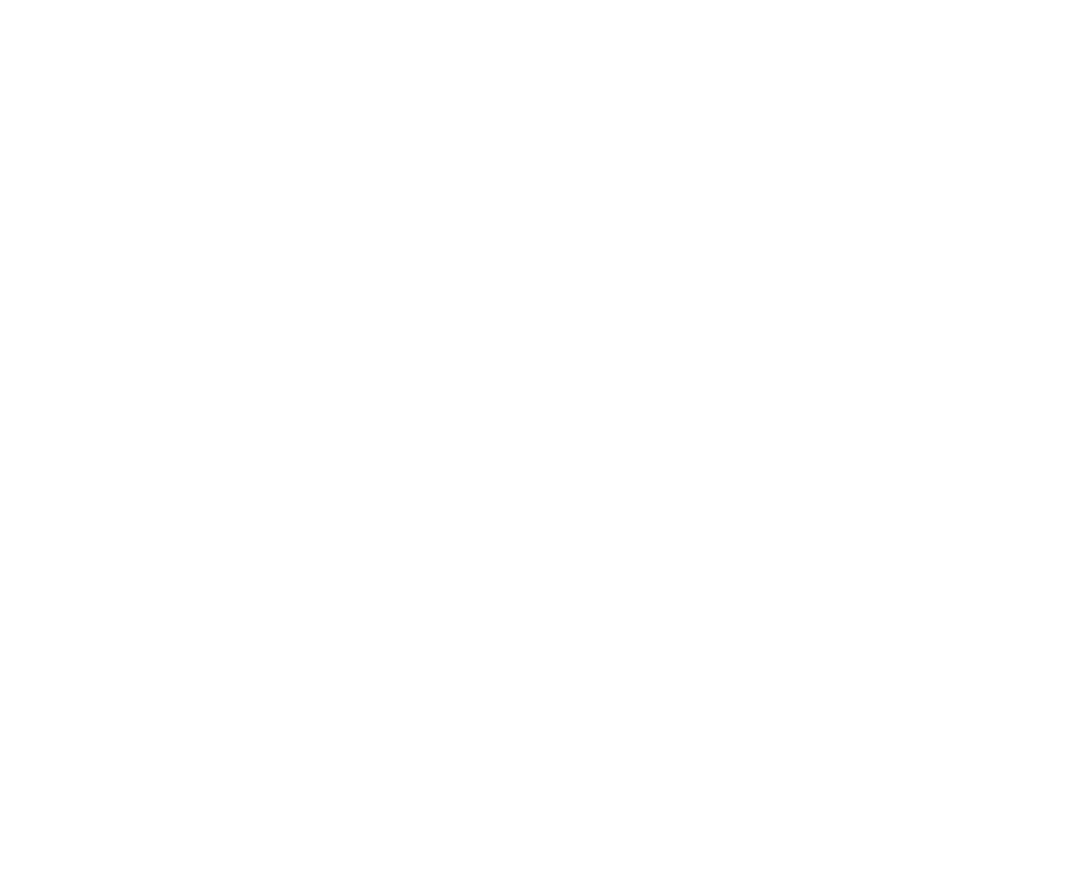
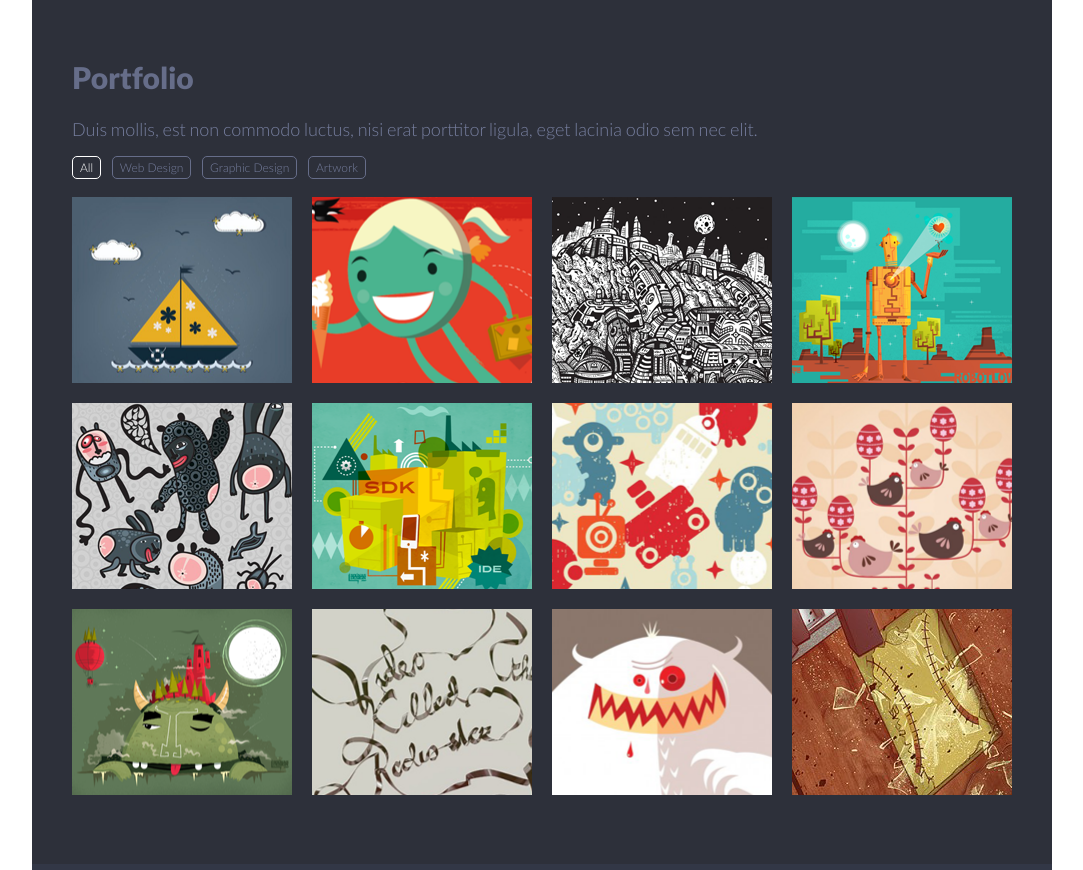
Before and after one commit to Abdulloh76/new-singolo-test, a plain HTML site: page singolo2.html in a window 1280 px wide. Shown: the whole page, without its empty margins (98-1181 px from the left). Before the commit the page ends 800 px from the top, so only its background shows below. Drawn offline with Linux system fonts and the light colour scheme.

Commit message:
feat: add portfolio section

```diff
--- a/singolo2.css
+++ b/singolo2.css
@@ -16,3 +16,130 @@
     font-family: 'Lato-Regular';
     src: url('assets/fonts/Lato-Regular.ttf');
 }
+
+
+/* Main */
+* {
+    margin: 0;
+    padding: 0;
+}
+body {
+    width: 1020px;
+    margin: 0 auto;
+    font-family: 'Lato-Light', sans-serif;
+    font-size: 10px;
+}
+
+/* Wrapper */
+
+.wrapper {
+    width: 940px;
+    height: 100%;
+    margin: 0 auto;
+}
+
+/* Portfolio */
+
+.portfolio {
+    height: 864px;
+    background-color: #2d303a;
+    border-bottom: 6px solid #323746;
+    color: #767e9e;
+}
+h1.portfolio-head {
+    padding-top: 68px;
+    text-transform: capitalize;
+    font-family: 'Lato-Black', sans-serif;
+    font-size: 3em;
+    line-height: 0.6em;
+    letter-spacing: 0.2px;
+    color: #666d89;
+}
+p.portfolio-text {
+    padding-top: 28px;
+    font-size: 1.8em;
+    line-height: 1.7em;
+    word-spacing: -1.2px;
+}
+.portfolio-tags {
+    margin-top: 15px;
+}
+.tag {
+    padding: 3px 7px;
+    margin-right: 8px;
+    border: 1px solid #666d89;
+    border-radius: 5px;
+    font-size: 1.2em;
+    text-transform: capitalize;
+}
+.tag:hover{
+    cursor: pointer;
+    color: #ffffff;
+    border-color: #ffffff;
+}
+.active-tag {
+    color: #ffffff;
+    border-color: #ffffff;
+}
+.portfolio-content {
+    margin-top: 22px;
+    height: 600px;
+    display: flex;
+    flex-wrap: wrap;
+    justify-content: space-between;
+    align-content: space-between;
+    overflow: hidden;
+}
+.portfolio-item {
+    height: 186px;
+    width: 220px;
+    margin-bottom: 20px;
+}
+.ship {
+    background-image: url('assets/portfolio-img/1.png');
+    background-position: 50% 20%;
+}
+.flying {
+    background-image: url('assets/portfolio-img/2.png');
+    background-position: 55% 50%;
+}
+.village {
+    background-image: url('assets/portfolio-img/3.png');
+    background-position: 30% 0%;
+}
+.robot {
+    background-image: url('assets/portfolio-img/4.png');
+    background-position: 50% 0%;
+}
+.rabbits {
+    background-image: url('assets/portfolio-img/5.png');
+    background-position: 50% 20%;
+}
+.sdk {
+    background-image: url('assets/portfolio-img/6.png');
+    background-position: 45% 50%;
+}
+.art {
+    background-image: url('assets/portfolio-img/7.png');
+    background-position: 20% 20%;
+}
+.hens {
+    background-image: url('assets/portfolio-img/8.png');
+    background-position: 40% 33%;
+}
+.green-monster {
+    background-image: url('assets/portfolio-img/9.png');
+    background-position: 50% 50%;
+}
+.cassette {
+    background-image: url('assets/portfolio-img/10.png');
+    background-position: 55% 24%;
+}
+.monster {
+    background-image: url('assets/portfolio-img/11.png');
+    background-position: 73% 78%;
+}
+.radio {
+    background-image: url('assets/portfolio-img/12.png');
+    background-position: 50% 25%;
+}
--- a/singolo2.html
+++ b/singolo2.html
@@ -7,6 +7,36 @@
     <title>Singolo</title>
 </head>
 <body>
+    <section class="portfolio">
+        <div class="wrapper">
+            <div class="portfolio-title">
+                <h1 class="portfolio-head">portfolio</h1>
+                <p class="portfolio-text">Duis mollis, est non commodo luctus, nisi erat porttitor ligula, eget lacinia odio sem nec elit.</p>
+            </div>
 
+            <div class="portfolio-tags">
+                <span class="tag active-tag">all</span>
+                <span class="tag">web design</span>
+                <span class="tag">graphic design</span>
+                <span class="tag">artwork</span>
+            </div>
+
+            <div class="portfolio-content">
+                <span class="portfolio-item ship">  </span>
+                <span class="portfolio-item flying">  </span>
+                <span class="portfolio-item village">  </span>
+                <span class="portfolio-item robot">  </span>
+                <span class="portfolio-item rabbits">  </span>
+                <span class="portfolio-item sdk">  </span>
+                <span class="portfolio-item art">  </span>
+                <span class="portfolio-item hens">  </span>
+                <span class="portfolio-item green-monster">  </span>
+                <span class="portfolio-item cassette">  </span>
+                <span class="portfolio-item monster">  </span>
+                <span class="portfolio-item radio">  </span>
+            </div>
+
+        </div>
+    </section>
 </body>
 </html>
```
